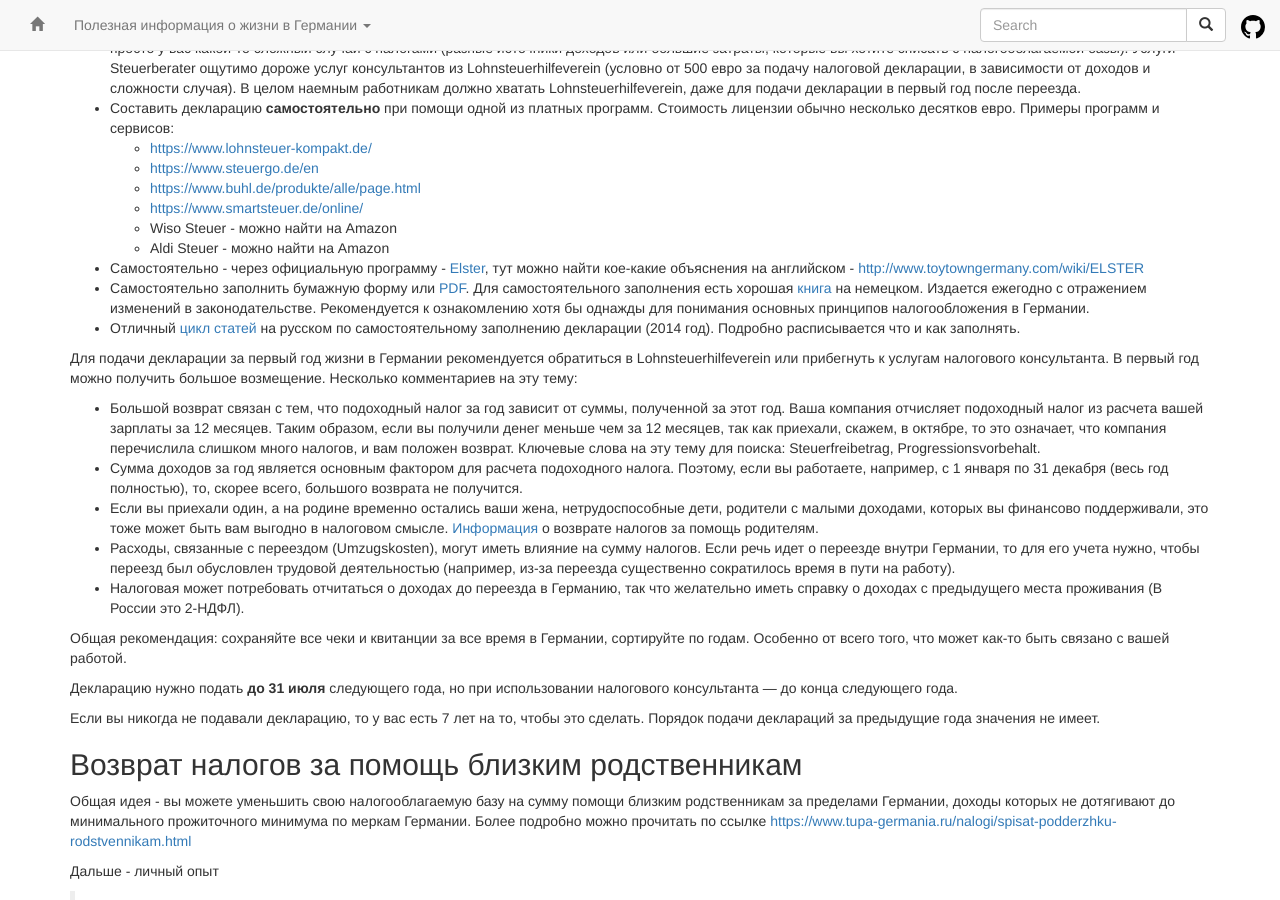
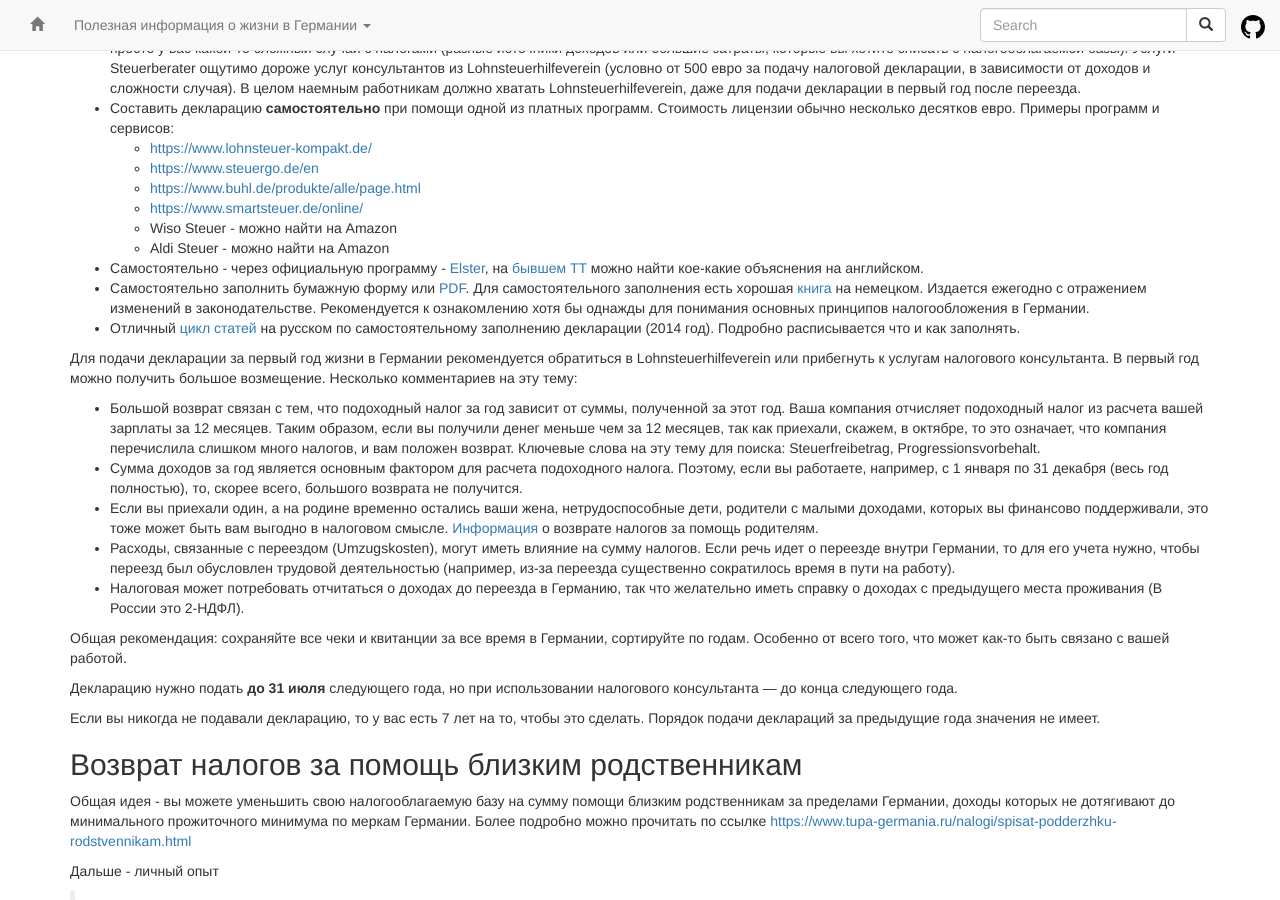
Before and after one commit to ru-de/faq, a Jekyll site: the page built from pages/Налоги.md, in a window 1280 px wide and 900 px high, scrolled down 2139 px. Built offline with Jekyll 4.4.1, drawn with Linux system fonts in a browser that asks for light colours; nearby versions of some CDN libraries; part of the change alters nothing that is shown; some of the changed text lies outside the part shown.

Commit message:
sync github pages

```diff
--- a/pages/Налоги.md
+++ b/pages/Налоги.md
@@ -89,7 +89,7 @@ layout: default
   * <https://www.smartsteuer.de/online/>
   * Wiso Steuer - можно найти на Amazon
   * Aldi Steuer - можно найти на Amazon
-* Самостоятельно - через официальную программу - [Elster](https://www.elster.de/), тут можно найти кое-какие объяснения на английском - <http://www.toytowngermany.com/wiki/ELSTER>
+* Самостоятельно - через официальную программу - [Elster](https://www.elster.de/), на [бывшем TT](https://web.archive.org/web/20230928163545/https://www.toytowngermany.com/wiki/ELSTER) можно найти кое-какие объяснения на английском.
 * Самостоятельно заполнить бумажную форму или [PDF](https://www.formulare-bfinv.de/ffw/catalog/openFolder.do?path=catalog%3A%2F%2FSteuerformulare%2Fest).
 Для самостоятельного заполнения есть хорошая [книга](http://www.amazon.de/Konz-Das-Arbeitsbuch-zur-Steuererkl%C3%A4rung/dp/3426787881) на немецком. Издается ежегодно с отражением изменений в законодательстве. Рекомендуется к ознакомлению хотя бы однажды для понимания основных принципов налогообложения в Германии.
 * Отличный [цикл статей](http://expat-rusde.livejournal.com/52948.html) на русском по самостоятельному заполнению декларации (2014 год). Подробно расписывается что и как заполнять.
@@ -130,7 +130,7 @@ layout: default
 
 Как известно, если вы проживали в Германии меньше 5 лет, то пенсия от Германии вам не положена. Если вы решили покинуть страну и ЕС (важно! Здесь и ниже, под фразой "переезд из Германии" подразумевается переезд из ЕС и, вероятно, UK\EEA (todo: уточнить)), вы имеете право получить назад свои взносы в пенсионный фонд. Для справки, это 9.35% от вашей брутто зарплаты (по состоянию на 2017).
 
-Дальше - вольный перевод темы с [ToyTownGermany](https://www.toytowngermany.com/forum/topic/371985-pension-refund-experience-after-moving-to-the-us/)
+Дальше - вольный перевод темы с [ToyTownGermany](https://www.toytowngermany.com/forum/topic/371985-pension-refund-experience-after-moving-to-the-us/) ([архивировано](https://web.archive.org/web/20230531155226/https://www.toytowngermany.com/forum/topic/371985-pension-refund-experience-after-moving-to-the-us/))
 
 Официальный сайт <http://www.deutsche-rentenversicherung.de/Allgemein/en/Navigation/englisch_index_node.html>
 
@@ -146,4 +146,4 @@ Ruhrstr. 2
 Germany`
 * В течение 6-8 недель деньги должны поступить на ваш счет.
 
-Ссылки для почитать: [TT](https://www.toytowngermany.com/wiki/Pension_refunds_on_leaving_Germany), [страничка про Индию](http://ssr.germanymantra.com/faqs#TOC-If-I-get-refund-now-Can-I-again-go-to-Germany-for-work-Is-there-any-restriction-in-getting-work-permit-if-I-get-refund-)
+Ссылки для почитать: [TT](https://www.toytowngermany.com/wiki/Pension_refunds_on_leaving_Germany) ([архивировано](https://web.archive.org/web/20231130101604/https://www.toytowngermany.com/wiki/Pension_refunds_on_leaving_Germany)), [страничка про Индию](http://ssr.germanymantra.com/faqs#TOC-If-I-get-refund-now-Can-I-again-go-to-Germany-for-work-Is-there-any-restriction-in-getting-work-permit-if-I-get-refund-)
```
